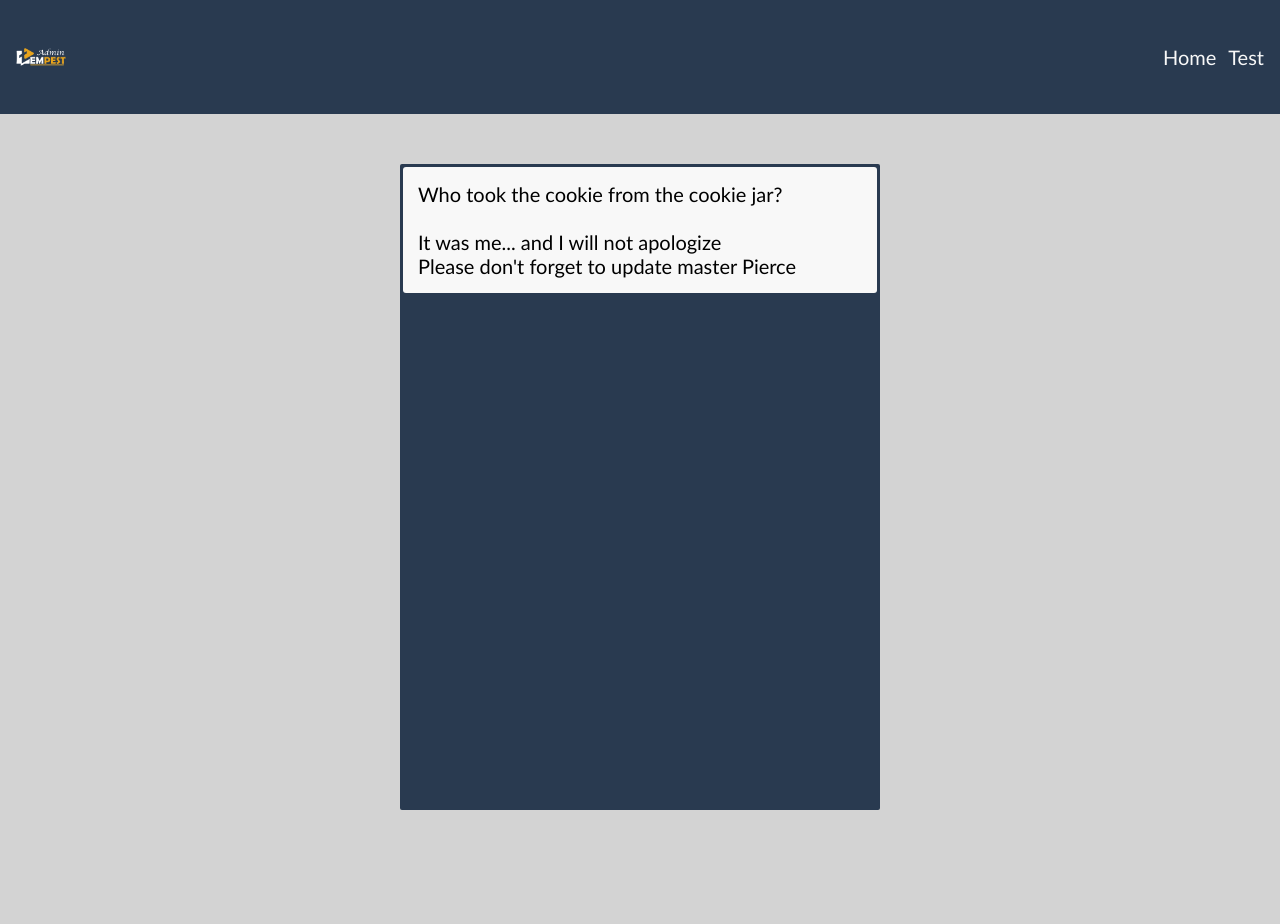
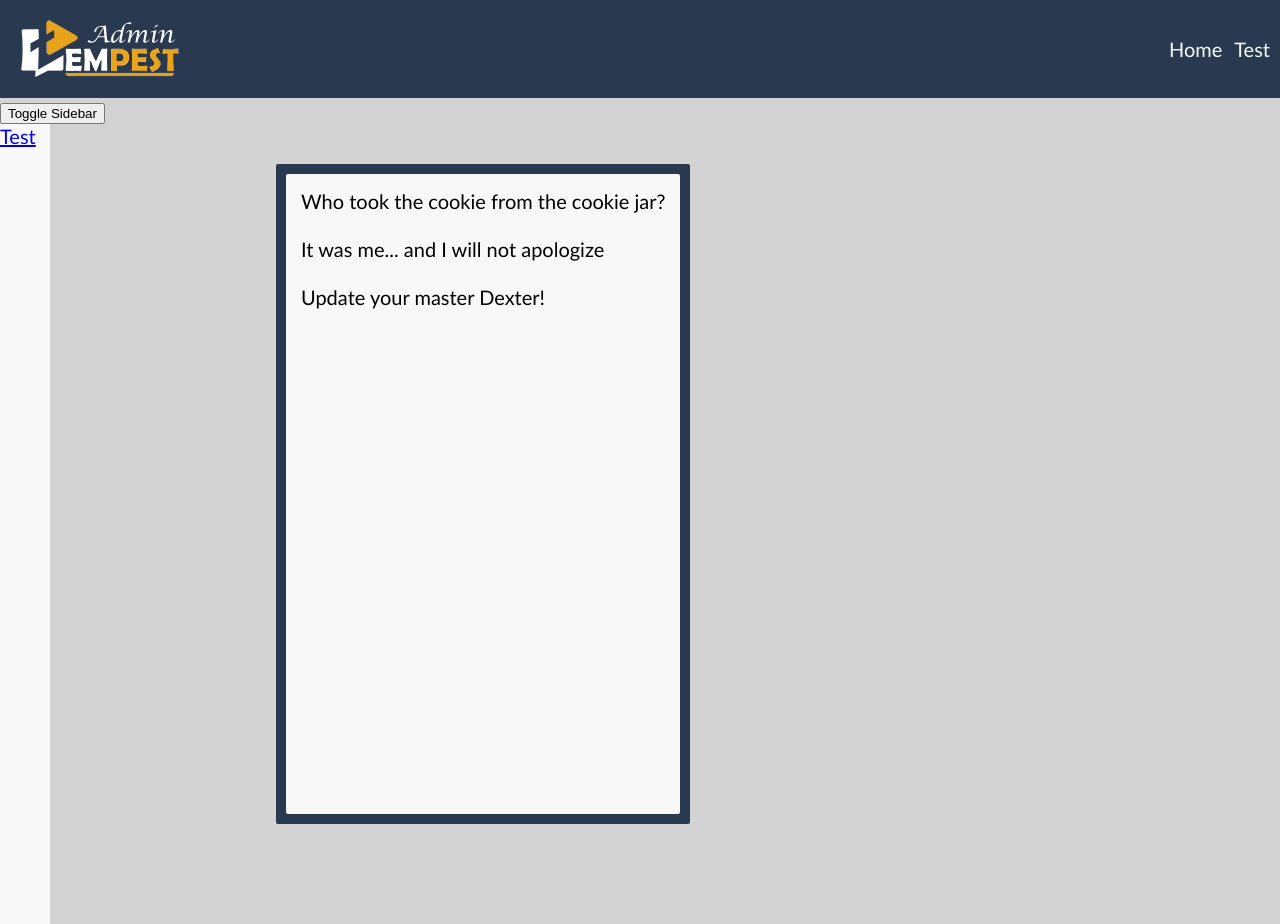
Before and after one commit to Bulwark-Pest/tem-pest-admin-plus, a Vue app: page / in a window 1280 px wide. Before the commit the page ends 860 px from the top, so only its background shows below. Built offline with nearby package versions, Linux system fonts and the light colour scheme.

Commit message:
Trying new things

```diff
--- a/src/App.vue
+++ b/src/App.vue
@@ -5,7 +5,7 @@ import Sidebar from "@/components/common/Sidebar.vue";
 
 <template>
   <Header />
-<!--  <Sidebar />-->
+  <Sidebar />
   <router-view id="currentPage"/>
 </template>
 
--- a/src/assets/main.css
+++ b/src/assets/main.css
@@ -1,6 +1,7 @@
 :root {
   --primary-color: #f8f8f8;
   --secondary-color: #293a50;
+  --tertiary-color: #e8a31c;
   --background-color: lightgrey
 }
 
@@ -12,7 +13,3 @@ body {
   background-color: var(--background-color);
   font-size: 20px;
  }
-
-.container {
-  margin: 0 auto;
-}
--- a/src/components/common/Header.vue
+++ b/src/components/common/Header.vue
@@ -3,7 +3,7 @@
 
 <template>
   <header>
-    <nav class="container">
+    <nav>
       <div class="logo">
         <img src="@/assets/images/admin-logo.png" alt="Admin Logo">
       </div>
@@ -18,29 +18,37 @@
 <style scoped>
 header {
   background-color: var(--secondary-color);
+}
+
 nav {
   display: flex;
   align-items: center;
-    padding: 25px 16px;
+  padding: 10px;
+}
+
 .logo {
   display: flex;
   align-items: center;
-      gap: 8px;
 }
+
 img {
-      max-width: 50px;
+padding: 10px;
 }
+
 .nav-routes {
   display: flex;
   flex: 1;
   justify-content: flex-end;
   gap: 12px;
   list-style: none;
+}
+
 a {
   text-decoration: none;
   color: var(--primary-color);
 }
-    }
-  }
+
+a:hover {
+  color: var(--tertiary-color);
 }
 </style>
--- a/src/components/common/Sidebar.vue
+++ b/src/components/common/Sidebar.vue
@@ -1,40 +1,31 @@
 <script setup>
-import { useToggleSidebar } from "@/stores/sidebar";
+import { useSidebarStore } from "@/stores/sidebarStore";
 
-const sidebarToggle = useToggleSidebar()
+const sidebarStore = useSidebarStore()
 </script>
 
 <template>
   <div class="content">
-    <nav>
-      <router-link to="Test" class="router-link-button">Testing</router-link>
-<!--      <span class="collapse-icon" @click="sidebarToggle.collapse">-->
-<!--        <i class="fas fa-angle-double-left" />-->
-<!--      </span>-->
+    <button @click="sidebarStore.toggleSidebar()">Toggle Sidebar</button>
+    <nav :class="['sidebar', { 'shrink': !sidebarStore.collapsed }]">
+      <router-link to="Test" class="router-link-button">Test</router-link>
     </nav>
   </div>
 </template>
 
 <style scoped>
-.content {
+.sidebar {
+  display: flex;
+  height: 100%;
+  width: 250px;
   color: var(--secondary-color);
   background-color: var(--primary-color);
-  margin-top: 78px;
-
-  float: left;
-  position: fixed;
-  top: 0;
-  bottom: 0;
-  padding: 0.5em;
+  position: absolute;
 
   transition: 0.3s ease;
 }
 
-.collapse-icon {
-  position: absolute;
-  bottom: 0;
-  padding: 0.75em;
-  color: var(--secondary-color);
-  transition: 0.2s linear;
+.shrink {
+  width: 50px;
 }
 </style>
--- a/src/components/home/Home.vue
+++ b/src/components/home/Dashboard.vue
@@ -10,24 +10,25 @@
       <br>
       It was me... and I will not apologize
       <br>
-      Please don't forget to update master Pierce
+      <br>
+      Update your master Dexter!
     </div>
   </div>
 </template>
 
 <style scoped>
 .content {
+  display: flex;
   background-color: var(--secondary-color);
-  padding: 3px;
+  padding: 10px;
   height: calc(100vh - 160px);
   border-radius: 2px;
-  margin: 10px;
 }
 
 .words {
   padding: 15px;
   background-color: var(--primary-color);
-  border-radius: 3px;
+  border-radius: 2px;
 }
 
 </style>
--- a/src/stores/sidebar.js
+++ /dev/null
@@ -1,19 +0,0 @@
-import { defineStore } from 'pinia'
-
-export const useToggleSidebar= defineStore({
-    id: 'sidebar',
-    state: () => ({
-        collapsed: false,
-        sidebarWidth: 180
-    }),
-    actions: {
-        collapse() {
-            this.collapsed = true
-            this.sidebarWidth = 38
-        },
-        uncollapse() {
-            this.collapsed = false
-            this.sidebarWidth = 180
-        }
-    }
-})
--- /dev/null
+++ b/src/stores/sidebarStore.js
@@ -0,0 +1,13 @@
+import { defineStore } from 'pinia'
+
+export const useSidebarStore= defineStore({
+    id: 'sidebar',
+    state: () => ({
+        collapsed: false,
+    }),
+    actions: {
+        toggleSidebar() {
+            this.collapsed = !this.collapsed
+        }
+    }
+})
--- a/src/views/Home.vue
+++ b/src/views/Home.vue
@@ -1,20 +1,17 @@
 <script setup>
-import Home from "@/components/home/Home.vue"
+import Dashboard from "@/components/home/Dashboard.vue";
 </script>
 
 <template>
   <main>
-    <Home />
+    <Dashboard />
   </main>
 </template>
 
 <style scoped>
 main {
   display: flex;
-  flex-direction: column;
-  max-width: 500px;
-  width: 100%;
-  margin: 0 auto;
   padding: 40px 16px;
+  margin-left: 260px;
 }
 </style>
```
Lines whose indentation alone changed are shown as unchanged.
